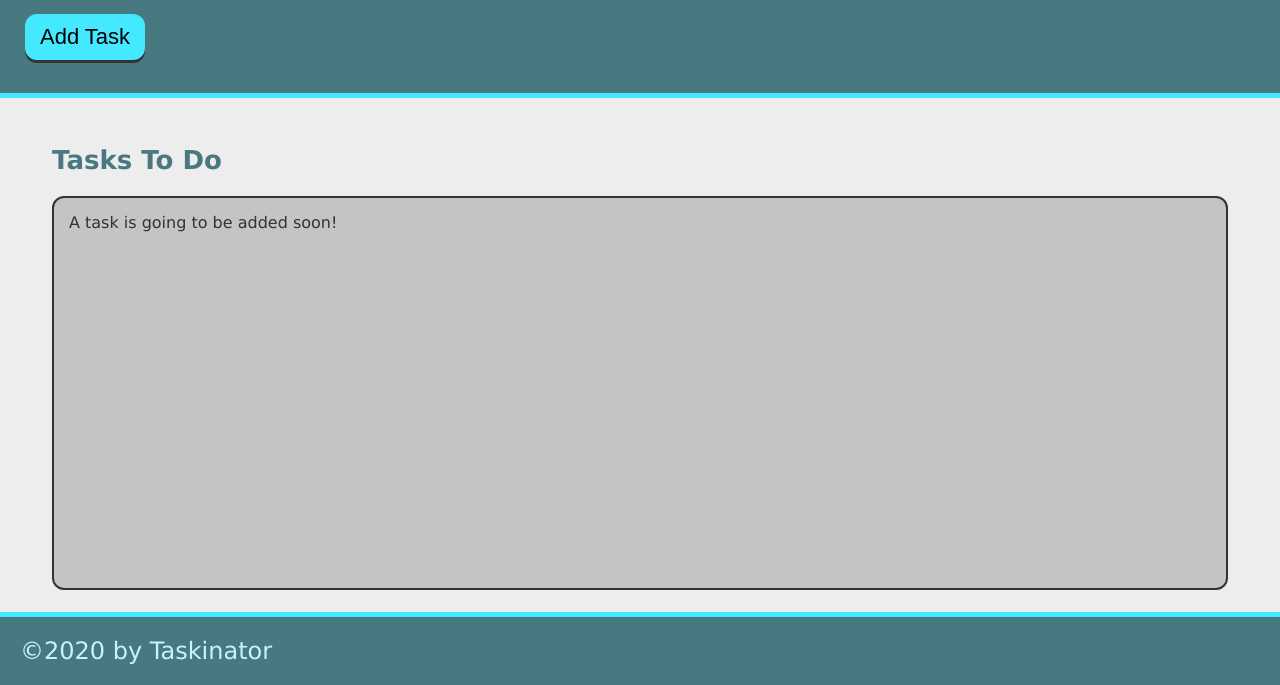
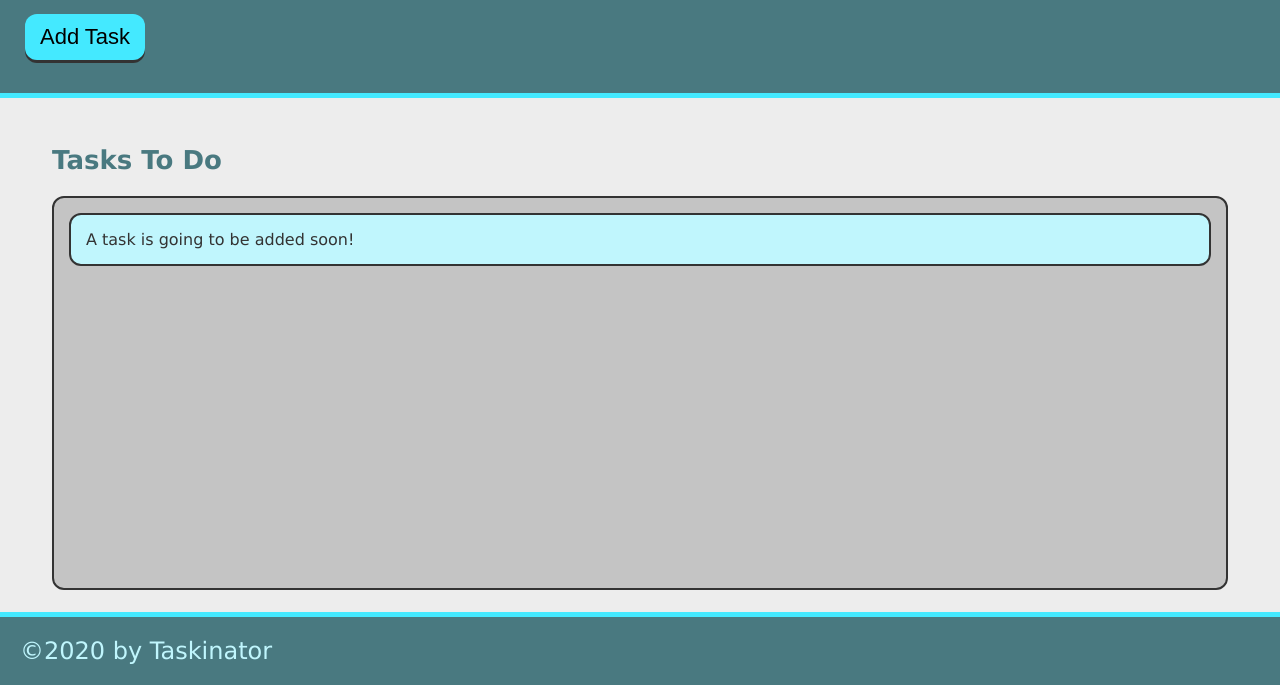
Before and after one commit to jstable1/taskinator, a plain HTML site: page index.html in a window 1280 px wide. Shown: the part 115-800 px from the top of the page. Drawn offline with Linux system fonts and the light colour scheme.

Commit message:
created intial project structure

```diff
--- a/assets/js/script.js
+++ b/assets/js/script.js
@@ -0,0 +1 @@
+console.dir(window.document);
--- a/index.html
+++ b/index.html
@@ -20,7 +20,7 @@
         <section class="task-list-wrapper">
             <h2 class="list-title">Tasks To Do</h2>
             <ul class="task-list">
-                <li>A task is going to be added soon!</li>
+                <li class="task-item">A task is going to be added soon!</li>
             </ul>
         </section>
     </main>
```
